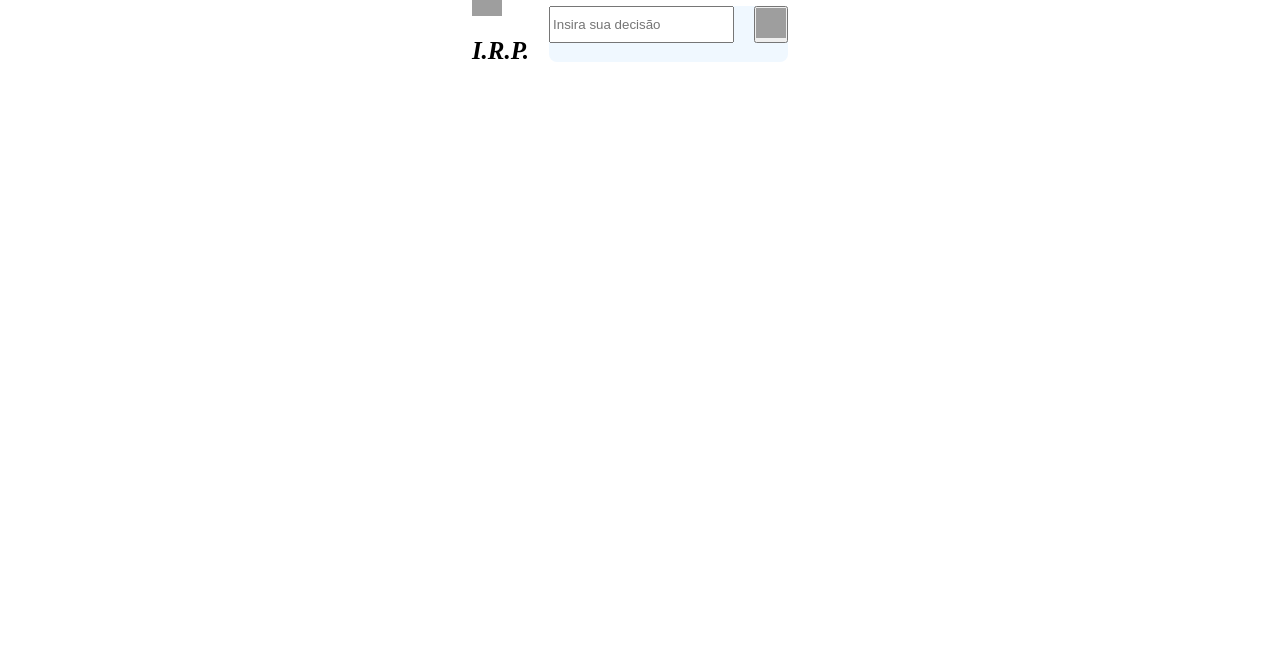
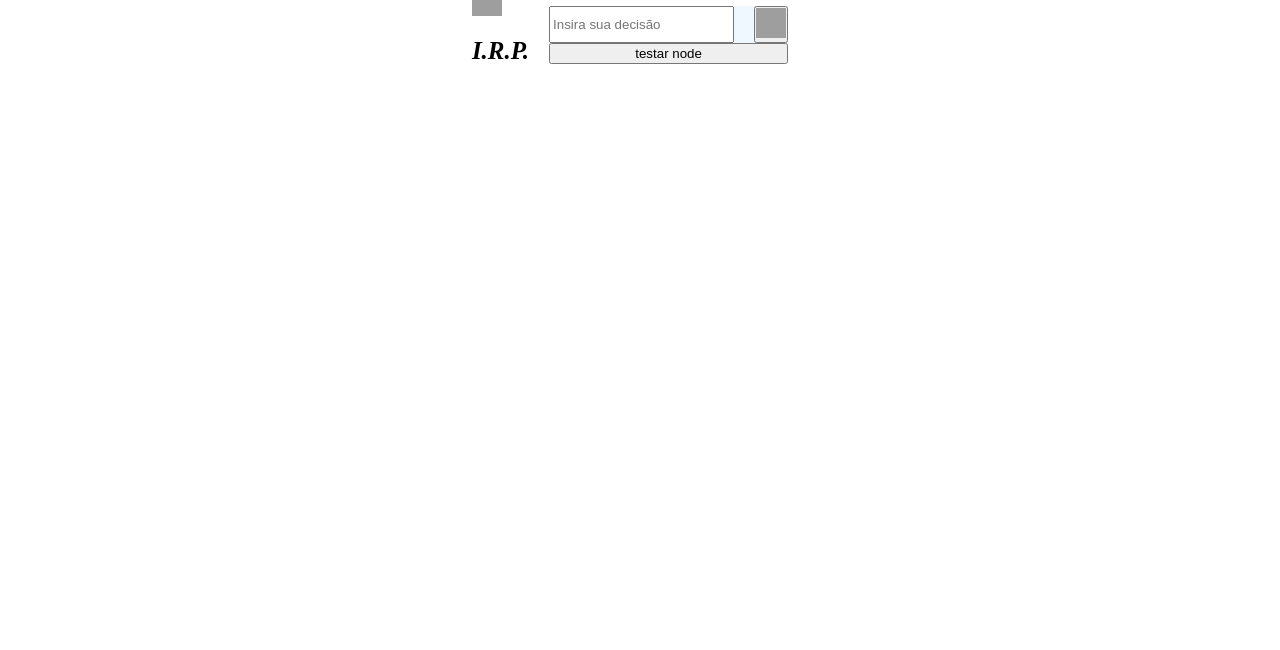
Before and after one commit to Paulo-V-Developer34/RPG-powered-by-AI, a plain HTML site: page index.html in a window 1280 px wide. Shown: the part 150-800 px from the top of the page. Drawn offline with Linux system fonts and the light colour scheme; grey boxes are pictures that could not be loaded.

Commit message:
add test on index.js

```diff
--- a/index.html
+++ b/index.html
@@ -33,6 +33,8 @@
                 <input type="text" placeholder="Insira sua decisão" id="respo-text">
                 <button style="padding: 0px;" type="submit"><img class="icon" src="https://cdn0.iconfinder.com/data/icons/round-action-bar/48/send-256.png" alt="botão de enviar"></button>
             </form>
+
+            <button onclick="teste()">testar node</button>
         </div>
     </main>
     <script src="js/index.js"></script>
--- a/js/index.js
+++ b/js/index.js
@@ -29,3 +29,14 @@ document.getElementById('ia-chat').addEventListener('submit', async function(eve
     const result = await response.json();
     console.log(result);
 });
+
+function teste() {
+    alert("o teste funcionou")
+    fetch('http://localhost:3000/teste')
+    .then(response => response.text()) // Converte a resposta para texto
+    .then(data => {
+        console.log(data); // Exibe a resposta no console
+        // Você pode fazer outras coisas com 'data' aqui, como exibir na página
+    })
+    .catch(error => console.error('Erro:', error)); // Captura e exibe erros
+}
```
